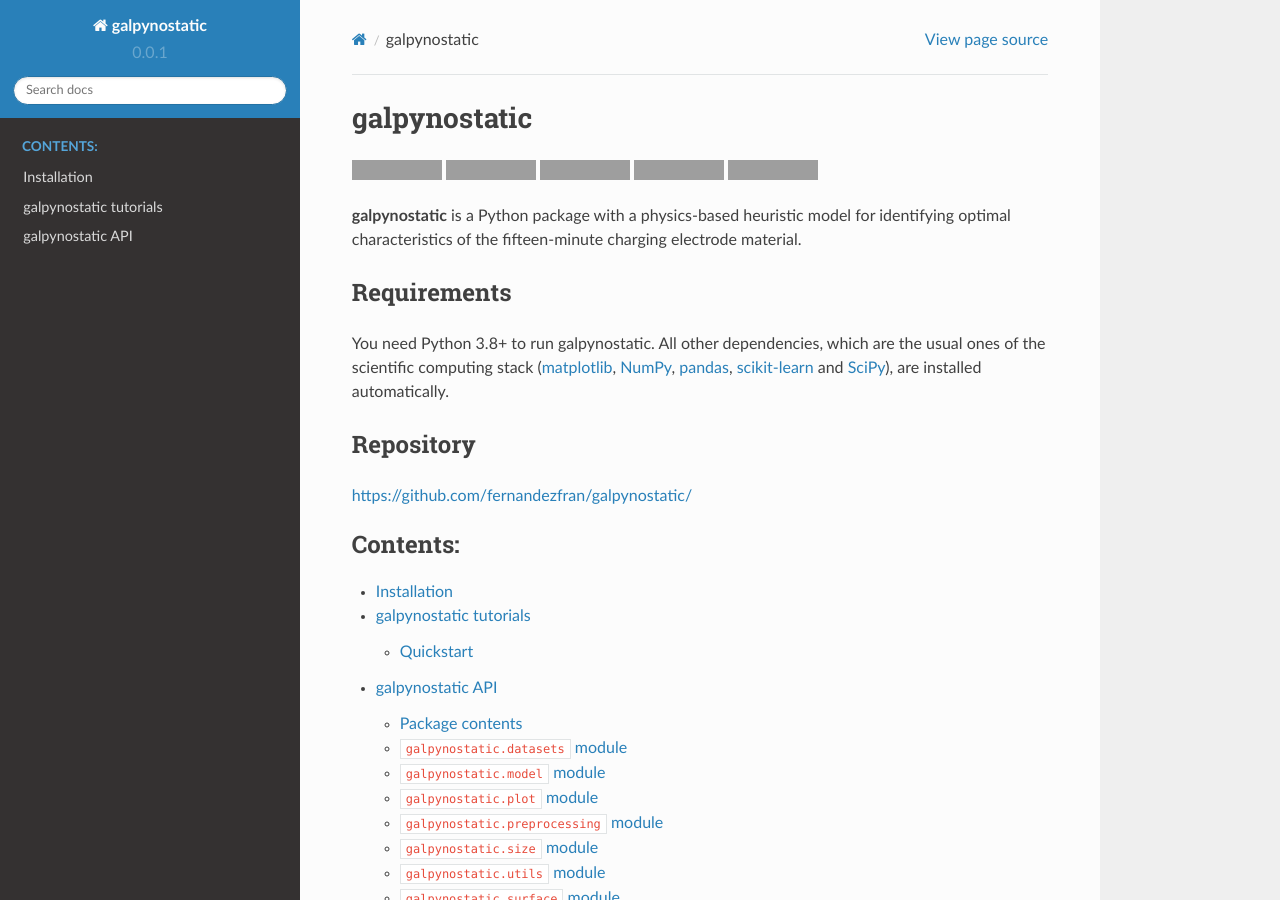
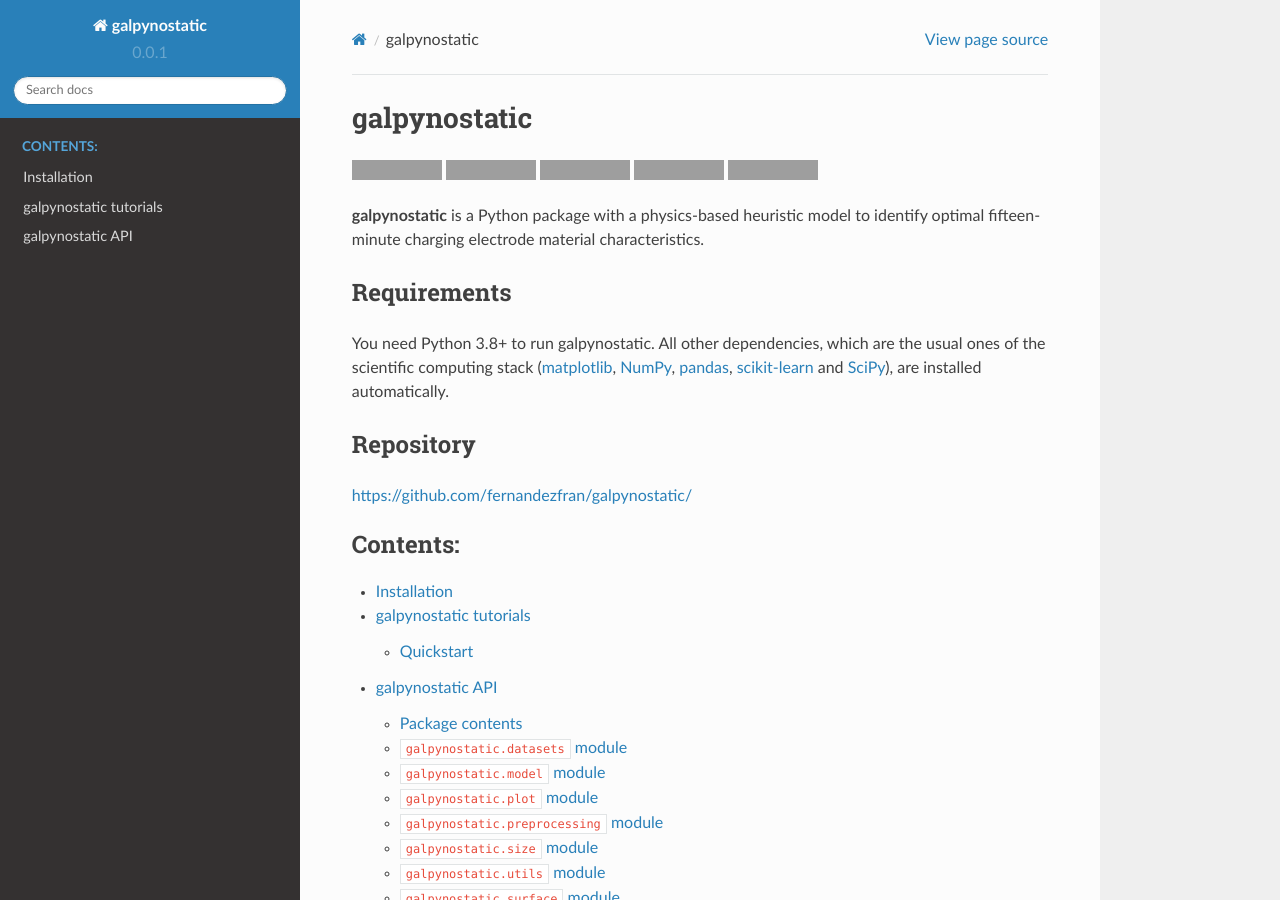
Before and after one commit to fernandezfran/galpynostatic, a Sphinx documentation site: the page built from docs/source/index.rst, in a window 1280 px wide and 900 px high. Built offline with Sphinx 7.4.7 and the Read the Docs theme 2.0.0, drawn with Linux system fonts in a browser that asks for light colours; pages that are not in the unit, such as notebooks, are missing from menus; the version number is read from the project's files by our own code; grey boxes are pictures that could not be loaded.

Commit message:
docs index update

```diff
--- a/docs/source/index.rst
+++ b/docs/source/index.rst
@@ -28,9 +28,8 @@ galpynostatic
    :alt: doi
 
 
-**galpynostatic** is a Python package with a physics-based heuristic model for
-identifying optimal characteristics of the fifteen-minute charging electrode
-material.
+**galpynostatic** is a Python package with a physics-based heuristic model to
+identify optimal fifteen-minute charging electrode material characteristics.
 
 
 Requirements
```
